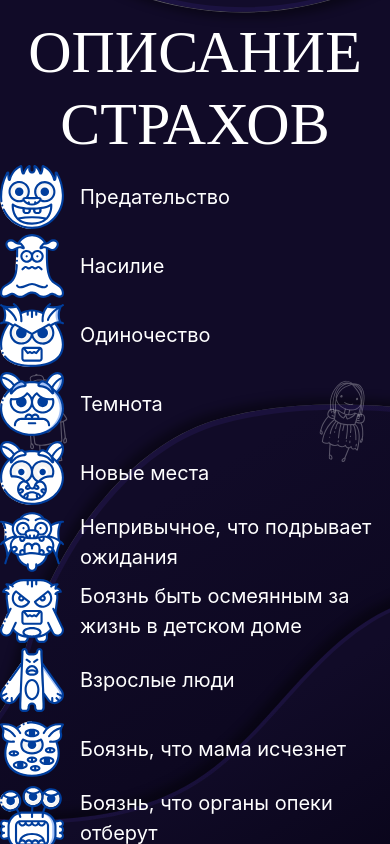
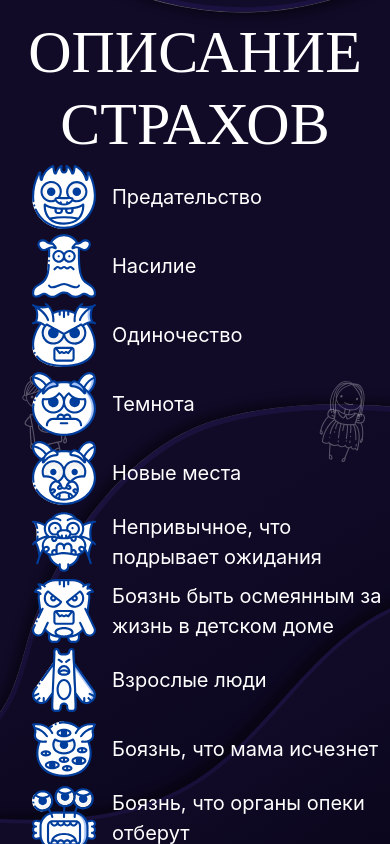
Before and after one commit to eeershov/j-hack-team37, a React (Vite) app in the folder client/: page / in a window 390 px wide. Both pictures are taken after a click on the button "ОПИСАНИЕ СТРАХОВ". Shown: the top 844 px of the page. Built offline with nearby package versions, Linux system fonts and the light colour scheme; a web font is replaced by a local one.

Commit message:
fix: css menu and fears description style

```diff
--- a/client/src/App.css
+++ b/client/src/App.css
@@ -115,17 +115,19 @@ body {
   padding-bottom: 5px;
   flex: 1;
   padding-left: 6rem;
+  margin-left: auto;
+  margin-right: auto;
   display: grid;
   grid-template-columns: repeat(2, 1fr);
   gap: 5px;
   color: #FFF;
   font-size: 20px;
 }
-@media (max-width: 600px) {
+@media (max-width: 800px) {
   /* Change to a single column layout for narrow screens */
   .fears-list {
     grid-template-columns: 1fr;
-    padding-left: 0;
+    padding-left: 2rem;
   }
 }
 .fears-list svg {
@@ -186,7 +188,7 @@ body {
 
 nav {
   align-self: flex-end;
-  padding-bottom: 1rem;
+  padding-bottom: 6rem;
   flex-grow: 0;
   flex-shrink: 0;
   width: 100%;
@@ -195,10 +197,6 @@ nav {
   display: flex;
   align-items: center;
   justify-content: center;
-}
-
-.rules-page nav {
-  padding-bottom: 6rem;
 }
 
 .clickedButton {
```
